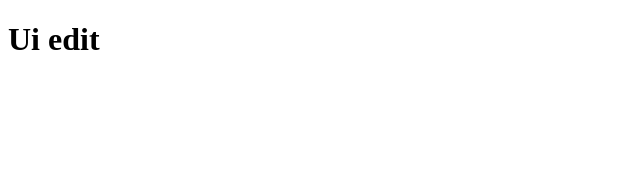
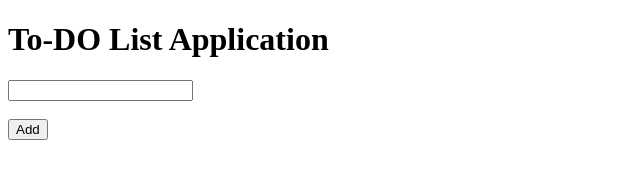
Before and after one commit to pratik6158/hemloTodo, a website: page index.html in a window 1280 px wide. Shown: the whole page, without its empty margins (0-640 px from the left). Drawn offline with Linux system fonts and the light colour scheme.

Commit message:
added a click listner

```diff
--- a/index.html
+++ b/index.html
@@ -5,10 +5,14 @@
     <meta http-equiv="X-UA-Compatible" content="IE=edge">
     <meta name="viewport" content="width=device-width, initial-scale=1.0">
     <title>Document</title>
+    <script src="/idx"></script>
 </head>
 <body>
     <div id="main"></div>
-    <!-- <script src="main.js"></script> -->
-    <h1>Ui edit</h1>
+    <h1>To-DO List Application</h1>
+    <input type="text" id="txt" name="txtt"><br><br>
+    <input type="button" id="enterBtn" value="Add" onclick="AddItem()">
+    <p id="para"></p>
+
 </body>
 </html>
```
